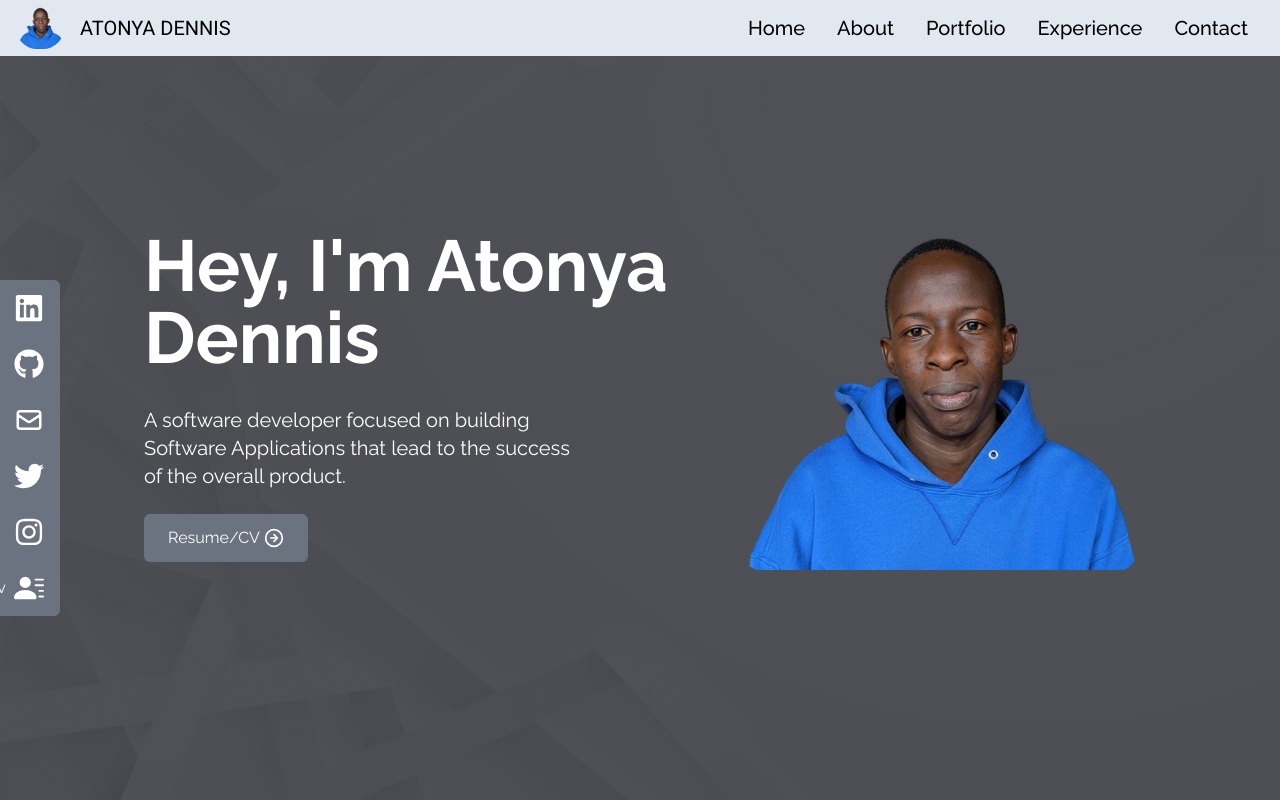
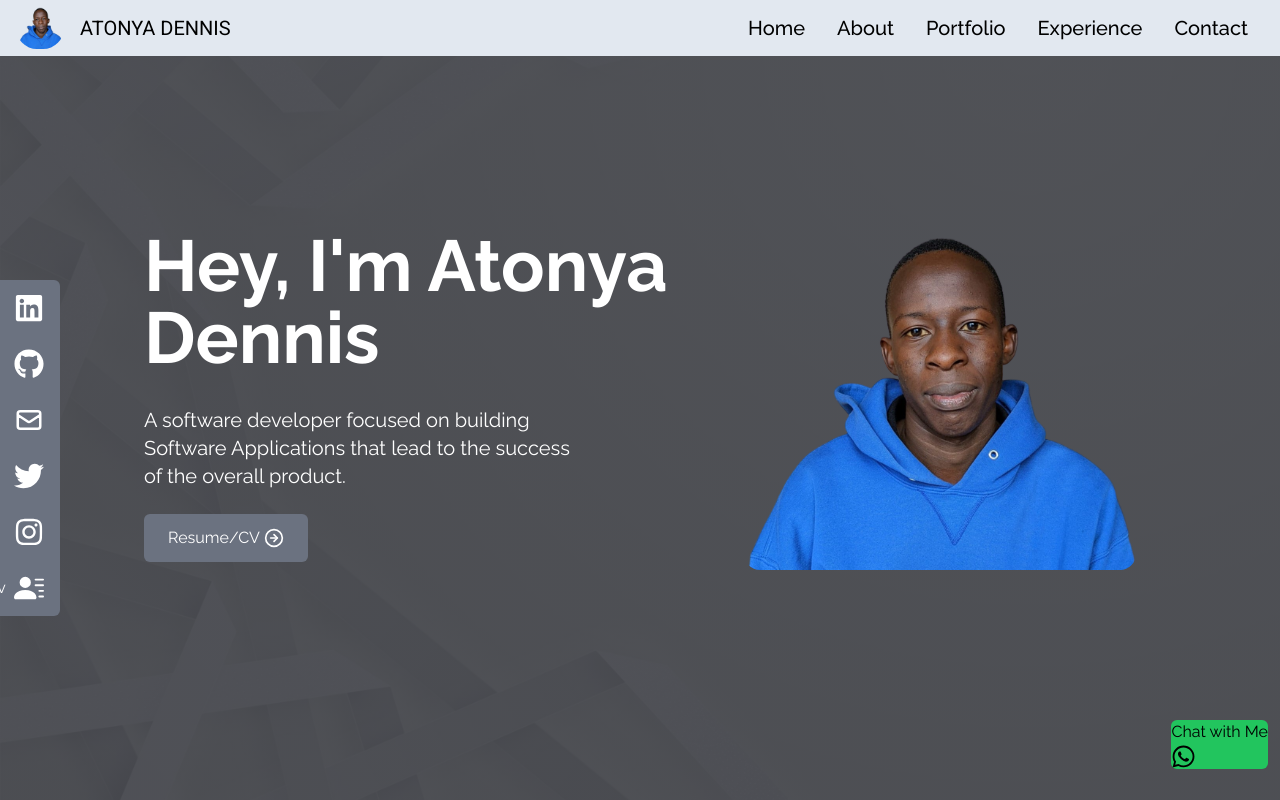
Before and after one commit to dentonya/dentonya_portofolio, a React (Create React App) app in the folder portofolio/: page / in a window 1280 px wide. Shown: the top 800 px of the page. Built offline with nearby package versions, Linux system fonts and the light colour scheme.

Commit message:
whatsapp intergration

```diff
--- a/portofolio/package.json
+++ b/portofolio/package.json
@@ -13,6 +13,7 @@
     "react-router-dom": "^6.14.1",
     "react-scripts": "5.0.1",
     "react-scroll": "^1.8.9",
+    "react-whatsapp-widget": "^2.2.0",
     "web-vitals": "^2.1.4"
   },
   "scripts": {
--- a/portofolio/src/App.js
+++ b/portofolio/src/App.js
@@ -5,6 +5,7 @@ import Footer from "./components/Footer";
 import { Home } from "./components/Home";
 import { NavBar } from "./components/NavBar";
 import Portfolio from "./components/Portfolio";
+import {WhatsApp} from "./components/WhatsApp";
 import { SocialLinks } from "./components/SocialLinks";
 
 function App() {
@@ -17,6 +18,7 @@ function App() {
       <Experience />
       <Contact />
       <SocialLinks />
+      <WhatsApp />
       <Footer />
 
          </div>
--- /dev/null
+++ b/portofolio/src/components/WhatsApp.jsx
@@ -0,0 +1,26 @@
+import React from 'react';
+import { FaWhatsapp } from 'react-icons/fa';
+
+export const WhatsApp = () => {
+  const handleWhatsAppMessage = () => {
+    const phoneNumber = '+254743460871'; // Replace with your WhatsApp number
+
+    const whatsappURL = `https://wa.me/${phoneNumber}`;
+    window.open(whatsappURL, '_blank');
+  };
+
+  return (
+    <div className='top-[90%] right-3 fixed'>
+      <ul>
+        <li
+          className='px-0 hover:scale-105 cursor-pointer
+          rounded-md duration-300 bg-green-500'
+          onClick={handleWhatsAppMessage}
+        >
+          <h6>Chat with Me<FaWhatsapp size={25} /></h6>
+
+        </li>
+      </ul>
+    </div>
+  );
+};
```
Also changed, not shown: 1 other file (tests, documents, lock files or other folders).
